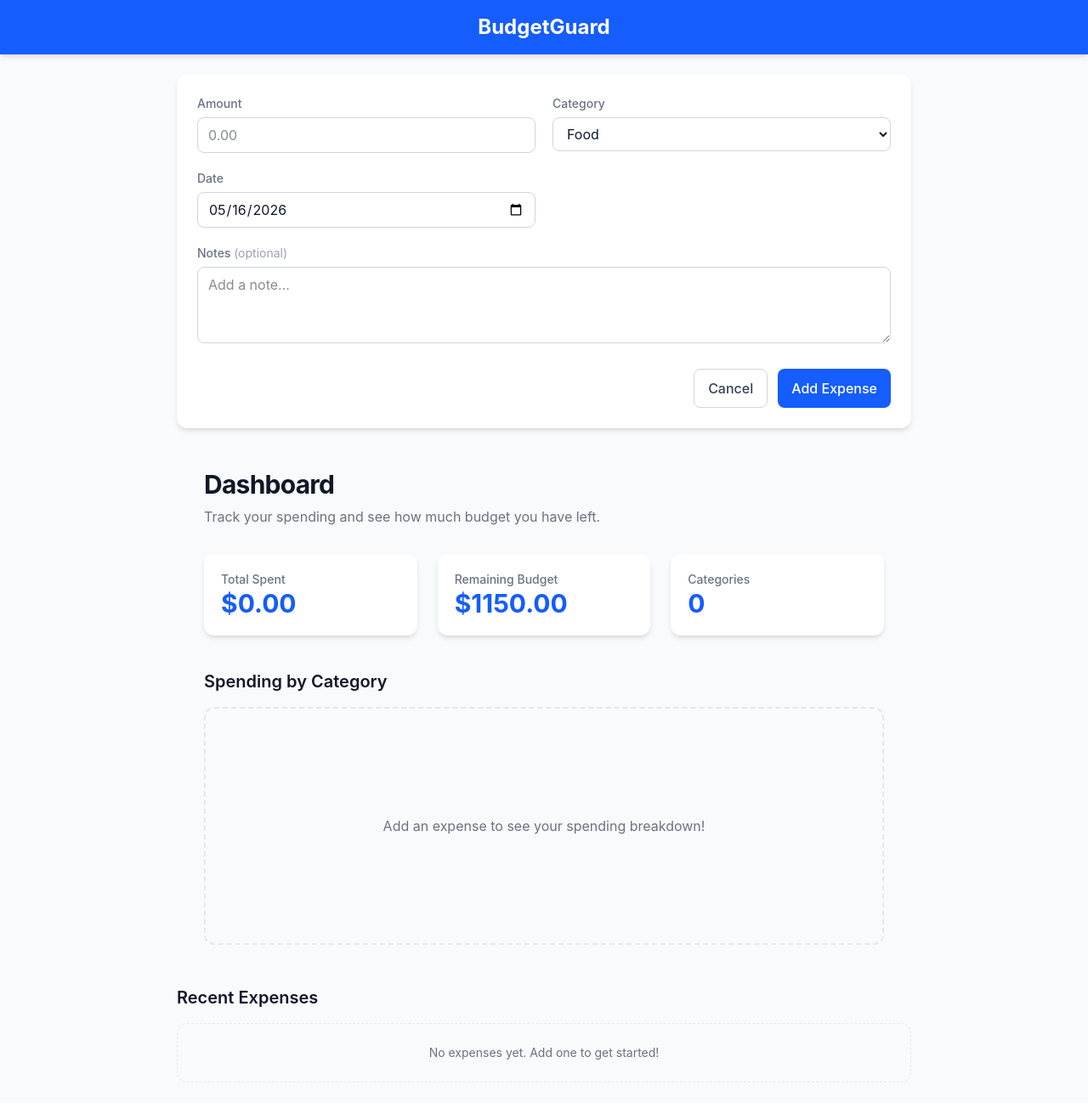
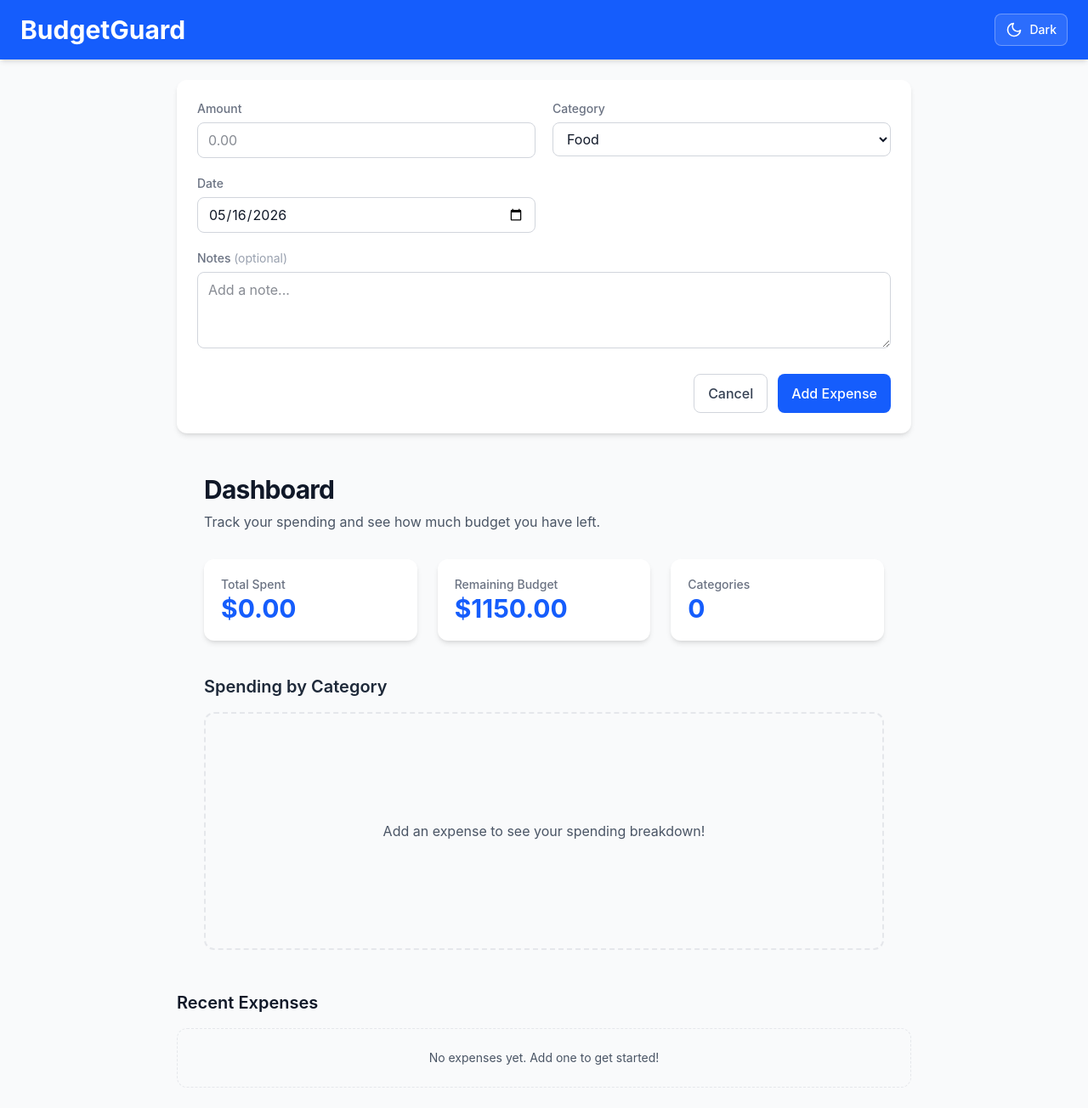
Before and after one commit to qwerty758333/BudgetGuard, a React (Vite) app in the folder BudgetGuard/: page / in a window 1280 px wide. Shown: the whole page at 85% size. Built offline with nearby package versions, Linux system fonts and the light colour scheme.

Commit message:
"added dark mode"

```diff
--- a/BudgetGuard/src/App.tsx
+++ b/BudgetGuard/src/App.tsx
@@ -27,12 +27,48 @@ const DEFAULT_BUDGETS: Budgets = {
   Other: 100,
 }
 
+function MoonIcon() {
+  return (
+    <svg
+      xmlns="http://www.w3.org/2000/svg"
+      viewBox="0 0 24 24"
+      fill="none"
+      stroke="currentColor"
+      strokeWidth="2"
+      strokeLinecap="round"
+      strokeLinejoin="round"
+      className="h-5 w-5"
+      aria-hidden
+    >
+      <path d="M21 12.79A9 9 0 1 1 11.21 3 7 7 0 0 0 21 12.79z" />
+    </svg>
+  )
+}
+
+function SunIcon() {
+  return (
+    <svg
+      xmlns="http://www.w3.org/2000/svg"
+      viewBox="0 0 24 24"
+      fill="none"
+      stroke="currentColor"
+      strokeWidth="2"
+      strokeLinecap="round"
+      strokeLinejoin="round"
+      className="h-5 w-5"
+      aria-hidden
+    >
+      <circle cx="12" cy="12" r="5" />
+      <path d="M12 1v2M12 21v2M4.22 4.22l1.42 1.42M18.36 18.36l1.42 1.42M1 12h2M21 12h2M4.22 19.78l1.42-1.42M18.36 5.64l1.42-1.42" />
+    </svg>
+  )
+}
+
 function App() {
   const [expenses, setExpenses] = useState<Expense[]>([])
   const [budgets, setBudgets] = useState<Budgets>(DEFAULT_BUDGETS)
   const [darkMode, setDarkMode] = useState(false)
 
-  // Load data from localStorage on app start
   useEffect(() => {
     const saved = loadFromLocalStorage()
     if (saved.expenses.length > 0) {
@@ -44,16 +80,11 @@ function App() {
     if (saved.darkMode) {
       setDarkMode(saved.darkMode)
     }
-  }, []) // Empty array means run once on mount
+  }, [])
 
-  // Save to localStorage whenever state changes
   useEffect(() => {
     saveToLocalStorage(expenses, budgets, darkMode)
   }, [expenses, budgets, darkMode])
-
-  useEffect(() => {
-    document.documentElement.classList.toggle('dark', darkMode)
-  }, [darkMode])
 
   const addExpense = (
     amount: number,
@@ -86,9 +117,28 @@ function App() {
   }
 
   return (
-    <div className="min-h-screen bg-gray-50">
-      <header className="bg-blue-600 px-6 py-4 text-white shadow-md">
-        <h1 className="text-center text-2xl font-bold">BudgetGuard</h1>
+    <div className={darkMode ? 'dark' : ''}>
+      <div className="min-h-screen bg-gray-50 text-gray-800 dark:bg-gray-900 dark:text-gray-300">
+        <header className="flex items-center justify-between bg-blue-600 px-4 py-4 text-white shadow-md dark:bg-blue-900 sm:px-6">
+          <h1 className="text-2xl font-bold sm:text-3xl">BudgetGuard</h1>
+          <button
+            type="button"
+            onClick={() => setDarkMode(!darkMode)}
+            className="flex items-center gap-2 rounded-lg border border-white/30 bg-white/10 px-3 py-2 text-sm font-medium transition hover:bg-white/20"
+            aria-label={darkMode ? 'Switch to light mode' : 'Switch to dark mode'}
+          >
+            {darkMode ? (
+              <>
+                <SunIcon />
+                <span className="hidden sm:inline">Light</span>
+              </>
+            ) : (
+              <>
+                <MoonIcon />
+                <span className="hidden sm:inline">Dark</span>
+              </>
+            )}
+          </button>
         </header>
 
         <main className="container mx-auto max-w-4xl space-y-6 px-4 py-6">
@@ -101,6 +151,7 @@ function App() {
           <ExpenseList expenses={expenses} onDeleteExpense={deleteExpense} />
         </main>
       </div>
+    </div>
   )
 }
 
--- a/BudgetGuard/src/components/Dashboard.tsx
+++ b/BudgetGuard/src/components/Dashboard.tsx
@@ -30,7 +30,7 @@ export function Dashboard({ expenses, budgets }: DashboardProps) {
         <h1 className="text-2xl font-bold tracking-tight text-gray-900 dark:text-gray-100 sm:text-3xl">
           Dashboard
         </h1>
-        <p className="mt-2 text-sm text-gray-500 sm:text-base">
+        <p className="mt-2 text-sm text-gray-600 dark:text-gray-300 sm:text-base">
           Track your spending and see how much budget you have left.
         </p>
       </header>
@@ -48,12 +48,12 @@ export function Dashboard({ expenses, budgets }: DashboardProps) {
       </section>
 
       <section aria-label="Spending by category" className="mt-8 sm:mt-10">
-        <h2 className="mb-4 text-lg font-semibold text-gray-900 sm:text-xl">
+        <h2 className="mb-4 text-lg font-semibold text-gray-800 dark:text-white sm:text-xl">
           Spending by Category
         </h2>
         {expenses.length === 0 ? (
-          <article className="flex min-h-[240px] w-full items-center justify-center rounded-xl border-2 border-dashed border-gray-200 bg-gray-50 p-6 text-center sm:min-h-[280px] sm:p-8">
-            <p className="max-w-sm text-sm text-gray-500 sm:text-base">
+          <article className="flex min-h-[240px] w-full items-center justify-center rounded-xl border-2 border-dashed border-gray-200 bg-gray-50 p-6 text-center dark:border-gray-700 dark:bg-gray-900 sm:min-h-[280px] sm:p-8">
+            <p className="max-w-sm text-sm text-gray-600 dark:text-gray-300 sm:text-base">
               Add an expense to see your spending breakdown!
             </p>
           </article>
--- a/BudgetGuard/src/components/ExpenseForm.tsx
+++ b/BudgetGuard/src/components/ExpenseForm.tsx
@@ -137,7 +137,7 @@ export function ExpenseForm({ onAddExpense }: ExpenseFormProps) {
         <button
           type="button"
           onClick={resetForm}
-          className="w-full rounded-lg border border-gray-300 bg-white px-4 py-2.5 text-sm font-medium text-gray-700 transition hover:bg-gray-50 dark:border-gray-600 dark:bg-gray-700 dark:text-gray-200 dark:hover:bg-gray-600 sm:w-auto sm:text-base"
+          className="w-full rounded-lg border border-gray-300 bg-white px-4 py-2.5 text-sm font-medium text-gray-700 transition hover:bg-gray-50 dark:border-gray-600 dark:bg-gray-700 dark:text-gray-200 dark:hover:bg-gray-600 sm:w-auto sm:text-base dark:hover:bg-gray-600"
         >
           Cancel
         </button>
--- a/BudgetGuard/src/components/ExpenseList.tsx
+++ b/BudgetGuard/src/components/ExpenseList.tsx
@@ -52,7 +52,7 @@ function ExpenseCard({ expense, onDelete }: ExpenseRowProps) {
     <li className="rounded-xl bg-white p-4 shadow-md dark:bg-gray-800 dark:shadow-lg">
       <article className="flex items-start justify-between gap-3">
         <section className="min-w-0 flex-1 space-y-2">
-          <p className="flex items-center gap-2 text-sm font-medium text-gray-900">
+          <p className="flex items-center gap-2 text-sm font-medium text-gray-800 dark:text-white">
             <span aria-hidden>{getCategoryEmoji(expense.category)}</span>
             <span>{expense.category}</span>
           </p>
@@ -84,7 +84,7 @@ export function ExpenseList({ expenses, onDeleteExpense }: ExpenseListProps) {
         <h2 className="mb-4 text-lg font-semibold text-gray-900 dark:text-gray-100 sm:text-xl">
           Recent Expenses
         </h2>
-        <p className="rounded-xl border border-dashed border-gray-200 bg-gray-50 p-6 text-center text-sm text-gray-500">
+        <p className="rounded-xl border border-dashed border-gray-200 bg-gray-50 p-6 text-center text-sm text-gray-600 dark:border-gray-700 dark:bg-gray-900 dark:text-gray-300">
           No expenses yet. Add one to get started!
         </p>
       </section>
@@ -93,7 +93,7 @@ export function ExpenseList({ expenses, onDeleteExpense }: ExpenseListProps) {
 
   return (
     <section className="w-full">
-      <h2 className="mb-4 text-lg font-semibold text-gray-900 sm:text-xl">
+      <h2 className="mb-4 text-lg font-semibold text-gray-800 dark:text-white sm:text-xl">
         Recent Expenses
       </h2>
 
--- a/BudgetGuard/src/components/SpendingChart.tsx
+++ b/BudgetGuard/src/components/SpendingChart.tsx
@@ -57,14 +57,15 @@ function ChartTooltip({ active, payload }: ChartTooltipProps) {
 export function SpendingChart({ data }: SpendingChartProps) {
   if (data.length === 0) {
     return (
-      <section className="flex h-[300px] w-full items-center justify-center rounded-xl border border-dashed border-gray-200 bg-gray-50 dark:border-gray-700 dark:bg-gray-800/50">
+      <section className="flex h-[300px] w-full items-center justify-center rounded-xl border border-dashed border-gray-200 bg-gray-50 dark:border-gray-700 dark:bg-gray-900">
         <p className="text-sm text-gray-500 dark:text-gray-400">No spending data to display.</p>
       </section>
     )
   }
 
   return (
-    <ResponsiveContainer width="100%" height={300}>
+    <section className="rounded-xl bg-white p-4 shadow-md dark:bg-gray-800 dark:shadow-lg">
+      <ResponsiveContainer width="100%" height={300}>
       <PieChart>
         <Pie
           data={data}
@@ -92,5 +93,6 @@ export function SpendingChart({ data }: SpendingChartProps) {
         />
       </PieChart>
     </ResponsiveContainer>
+    </section>
   )
 }
--- a/BudgetGuard/src/index.css
+++ b/BudgetGuard/src/index.css
@@ -1,4 +1,5 @@
 @import 'tailwindcss';
+@config '../tailwind.config.js';
 
 body {
   margin: 0;
```
Lines whose indentation alone changed are shown as unchanged.
